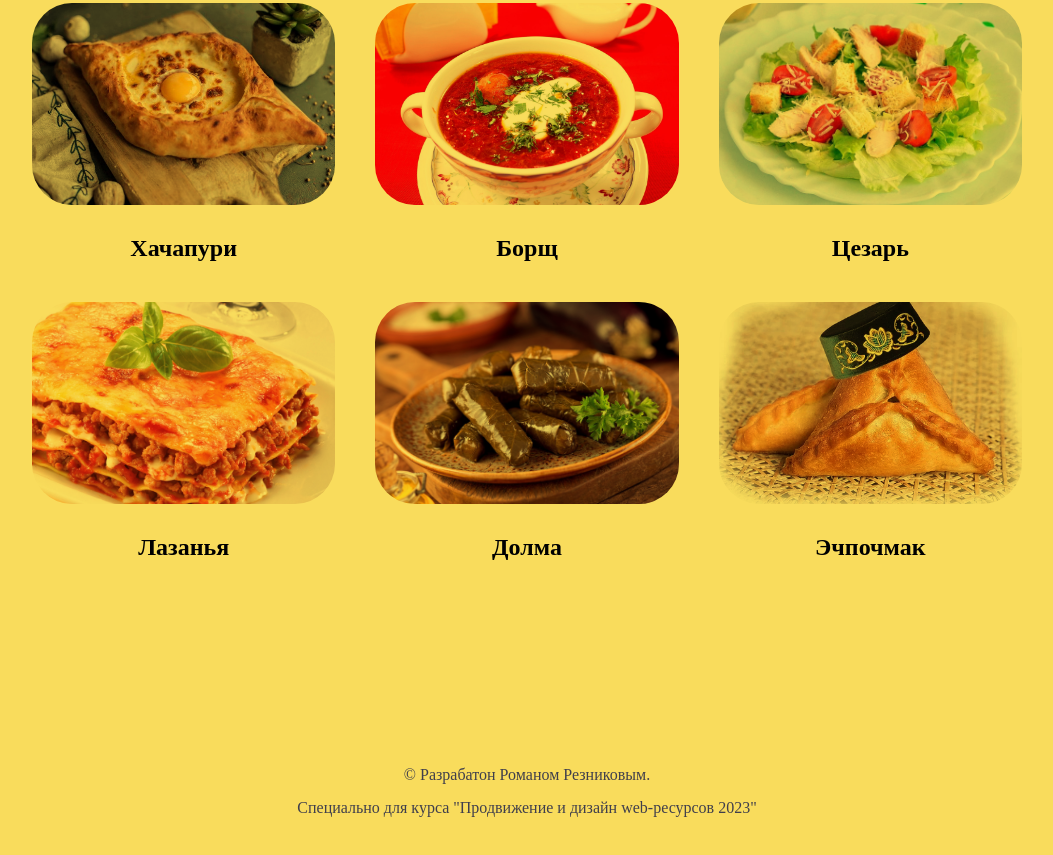
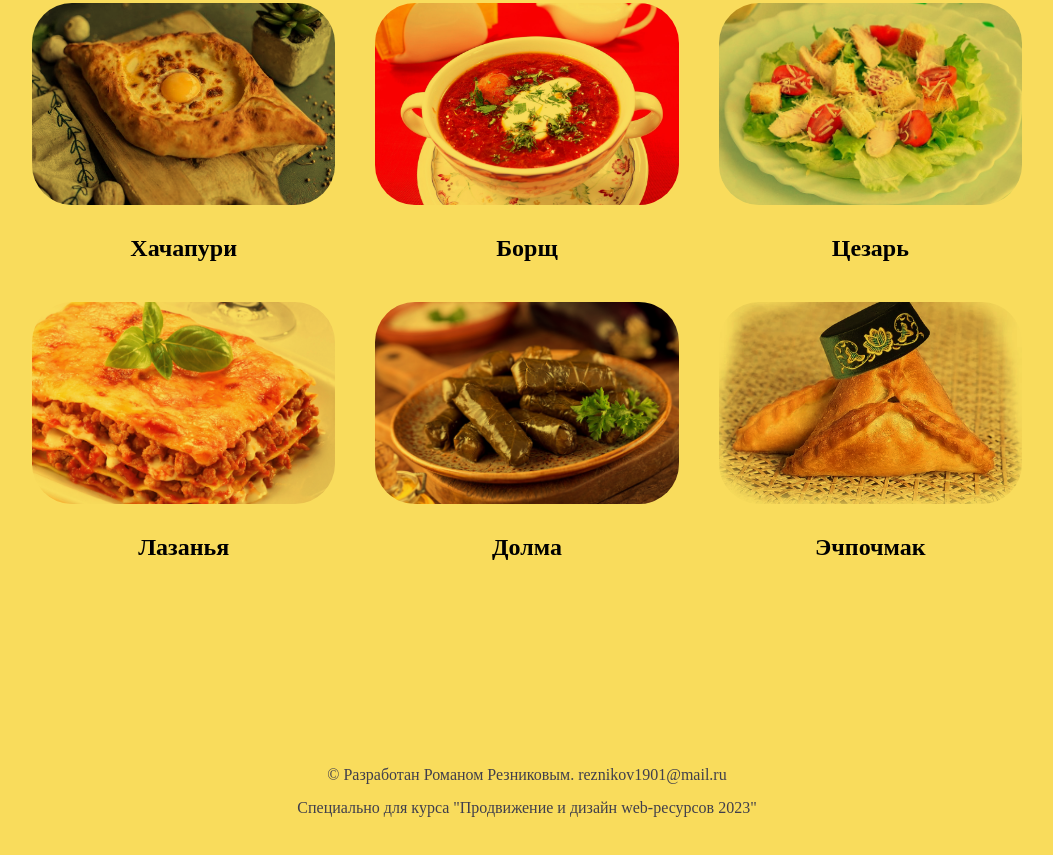
Before and after one commit to ichinch/html, a plain HTML site: page index.html in a window 1280 px wide. Shown: the part 1973-2828 px from the top of the page, without its empty margins (113-1166 px from the left). Drawn offline with Linux system fonts and the light colour scheme.

Commit message:
Update index.html

```diff
--- a/index.html
+++ b/index.html
@@ -150,7 +150,7 @@
     <footer>
         <div class="footer__design">
             <p>
-                © Разрабатон Романом Резниковым.
+                © Разработан Романом Резниковым. reznikov1901@mail.ru
             </p>
         </div>
         <div class="footer__special">
```
